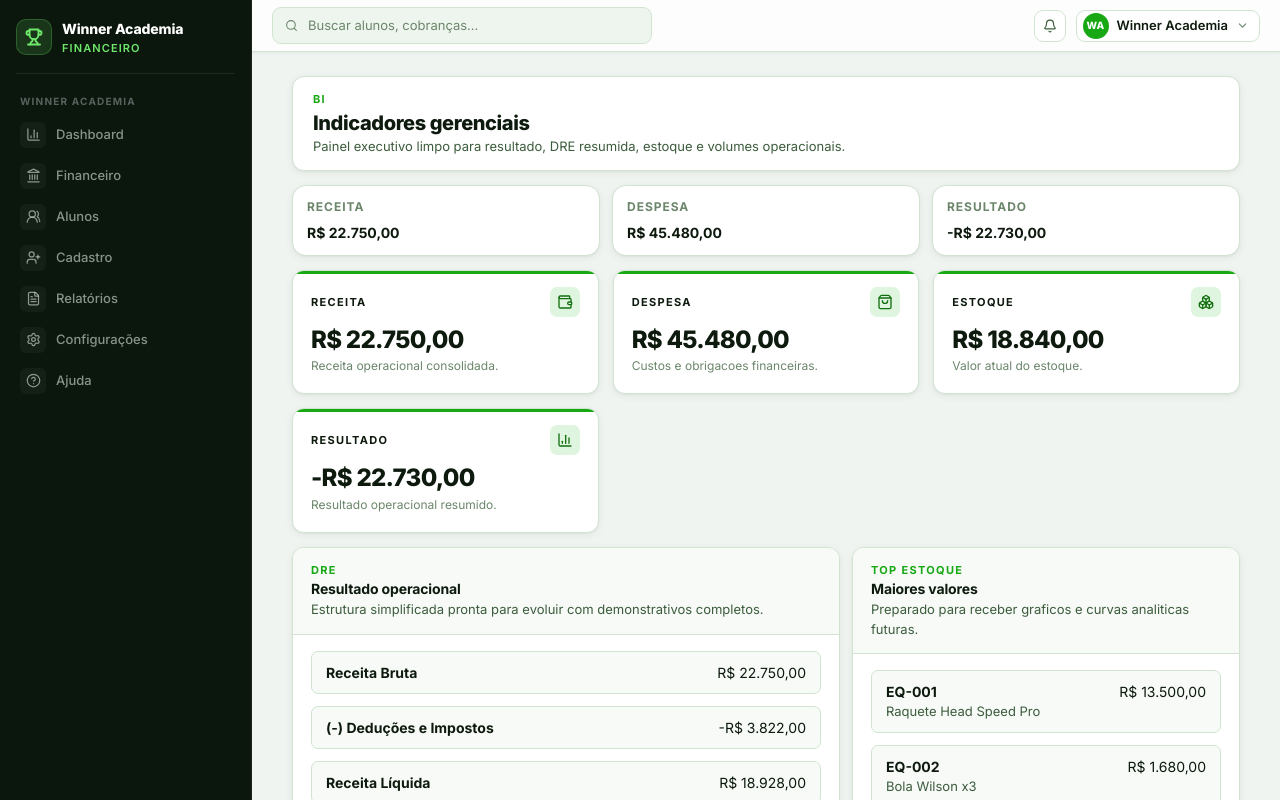
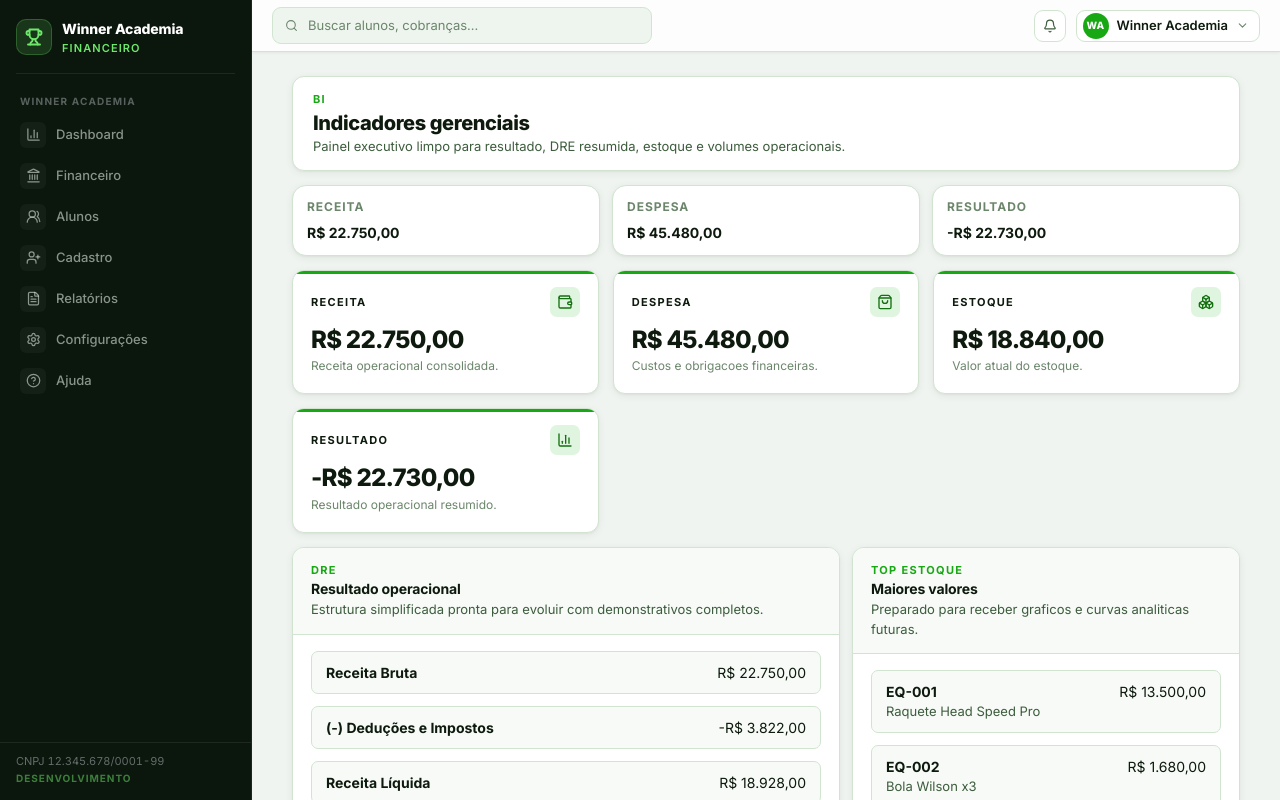
Before and after one commit to Roferale/winner, a Next.js app in the folder apps/web/: page /bi in a window 1280 px wide. Shown: the top 800 px of the page. Built offline with nearby package versions, Linux system fonts and the light colour scheme; no server answers.

Commit message:
fix: make sidebar sticky so it stays fixed while content scrolls

```diff
--- a/apps/web/app/globals.css
+++ b/apps/web/app/globals.css
@@ -110,7 +110,10 @@ select {
   color: #dde8dd;
   transition: transform 0.22s ease;
   z-index: 20;
-  overflow: hidden;
+  overflow-y: auto;
+  position: sticky;
+  top: 0;
+  height: 100vh;
 }
 
 /* Logo block */
```
